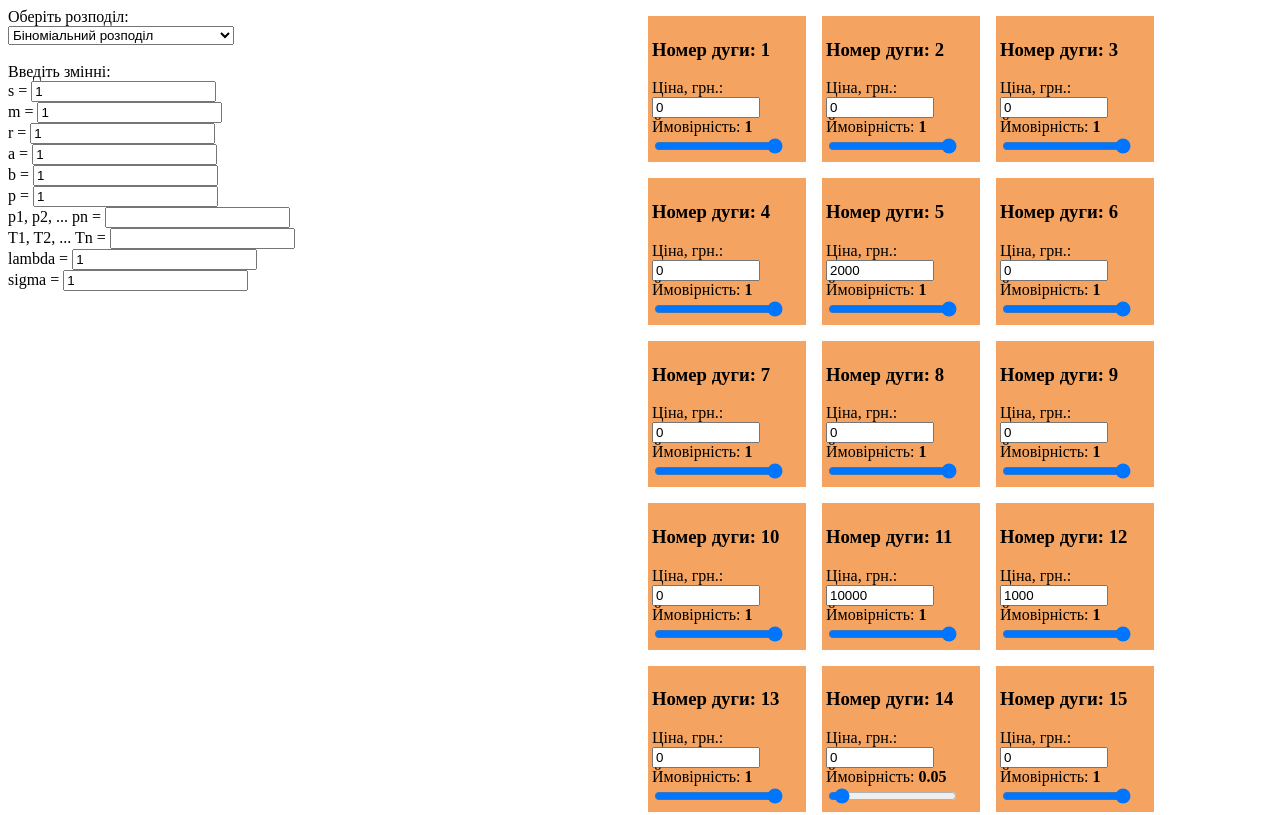
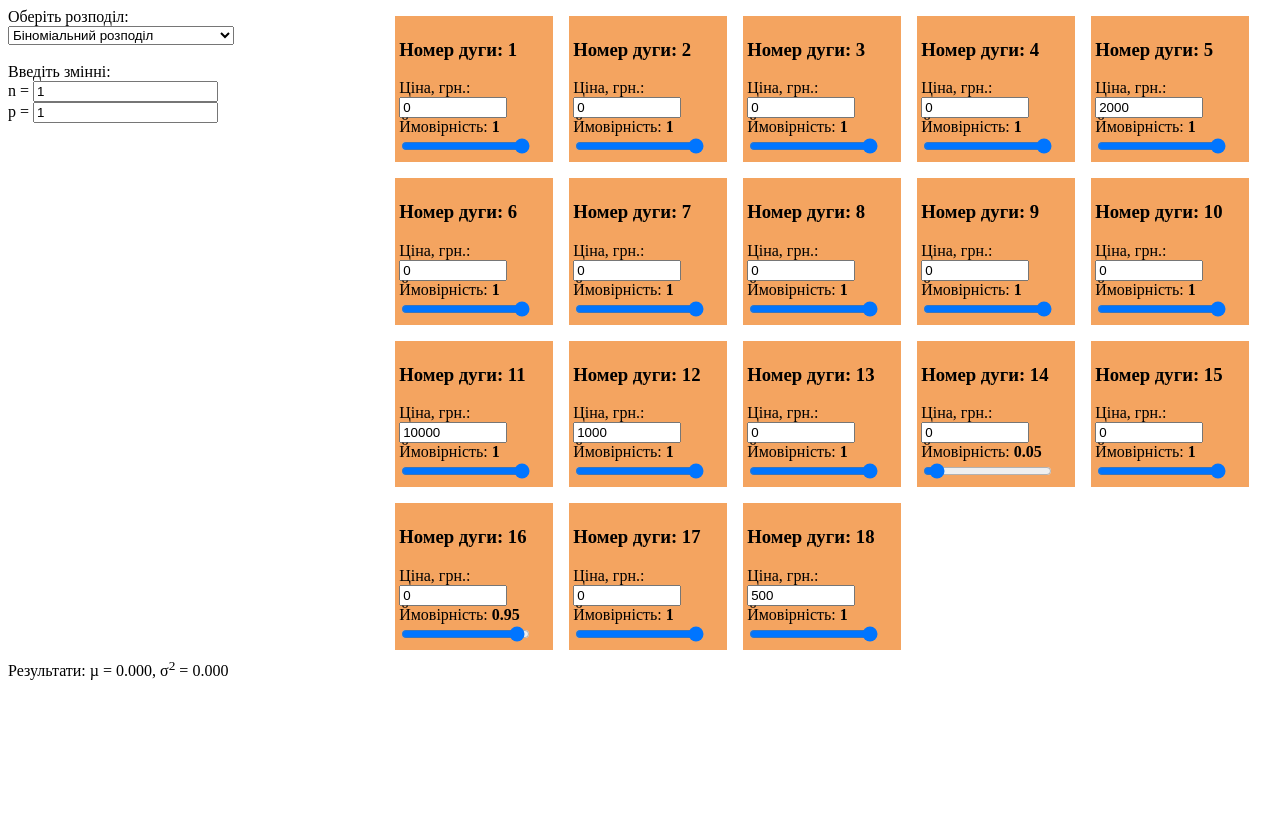
Before and after one commit to Unerty/gert, a Gatsby site: page / in a window 1280 px wide. Shown: the top 815 px of the page. Built offline with nearby package versions, Linux system fonts and the light colour scheme; Gatsby itself is replaced by a stand-in of ours.

Commit message:
Clear unneeded

```diff
--- a/src/pages/index.tsx
+++ b/src/pages/index.tsx
@@ -1,7 +1,8 @@
 import * as React from 'react';
 import Path from '@/components/Path';
 import {
-  BINOMIAL_DISTRIBUTION, CONTINIOUS_UNIFORM_DISTRIBUTION,
+  BINOMIAL_DISTRIBUTION,
+  CONTINIOUS_UNIFORM_DISTRIBUTION,
   DISCRETE_DISTRIBUTION,
   EXPONENTIAL_DISTRIBUTION,
   GAMMA_DISTRIBUTION,
@@ -17,13 +18,12 @@ interface IProps {
 interface IState {
   distribution: string;
   s: number;
+  n: number;
   m: number;
   r: number;
   a: number;
   b: number;
   p: number;
-  pArray: Array<number>;
-  TArray: Array<number>;
   lambda: number;
   sigma: number;
 }
@@ -34,30 +34,52 @@ export default class App extends React.Component<IProps, IState> {
     this.state = {
       distribution: BINOMIAL_DISTRIBUTION,
       s: 1,
+      n: 1,
       m: 1,
       r: 1,
       a: 1,
       b: 1,
       p: 1,
-      pArray: [1],
-      TArray: [1],
       lambda: 1,
-      sigma: 1
+      sigma: 1,
     };
   }
 
   render() {
+
+    const nVisible = (
+      this.state.distribution === BINOMIAL_DISTRIBUTION ||
+      this.state.distribution === NEGATIVE_BINOMIAL_DISTRIBUTION
+    ) ? 'unset' : 'none';
+    const mVisible = this.state.distribution === NORMAL_DISTRIBUTION ? 'unset' : 'none';
+    const rVisible = this.state.distribution === NEGATIVE_BINOMIAL_DISTRIBUTION ? 'unset' : 'none';
+    const aVisible = (
+      this.state.distribution === EXPONENTIAL_DISTRIBUTION ||
+      this.state.distribution === GAMMA_DISTRIBUTION ||
+      this.state.distribution === CONTINIOUS_UNIFORM_DISTRIBUTION
+    ) ? 'unset' : 'none';
+    const bVisible = (
+      this.state.distribution === GAMMA_DISTRIBUTION ||
+      this.state.distribution === CONTINIOUS_UNIFORM_DISTRIBUTION
+    ) ? 'unset' : 'none';
+    const pVisible = (
+      this.state.distribution === BINOMIAL_DISTRIBUTION ||
+      this.state.distribution === GEOMETRICAL_DISTRIBUTION ||
+      this.state.distribution === NEGATIVE_BINOMIAL_DISTRIBUTION
+    ) ? 'unset' : 'none';
+    const lambdaVisible = this.state.distribution === PUASSON_DISTRIBUTION ? 'unset' : 'none';
+    const sigmaVisible = this.state.distribution === NORMAL_DISTRIBUTION ? 'unset' : 'none';
     return (
-      <main style={{display: 'flex'}}>
-        <div style={{width: '50%'}}>
+      <main>
+        <div style={{ display: 'flex' }}>
+          <div style={{ width: '30%' }}>
             {/*<img src={"https://github.com/Unerty/gert/blob/main/static/ris4.png?raw=true"} width={'75%'}/>
         <img src={"https://github.com/Unerty/gert/blob/main/static/ris5.png?raw=true"} width={'25%'}/>*/}
 
             Оберіть розподіл:<br/>
             <select value={this.state.distribution}
-                onChange={event => this.setState({ distribution: event.target.value})}>
+                    onChange={event => this.setState({ distribution: event.target.value })}>
               <option value={BINOMIAL_DISTRIBUTION}>{BINOMIAL_DISTRIBUTION}</option>
-          <option value={DISCRETE_DISTRIBUTION}>{DISCRETE_DISTRIBUTION}</option>
               <option value={EXPONENTIAL_DISTRIBUTION}>{EXPONENTIAL_DISTRIBUTION}</option>
               <option value={GAMMA_DISTRIBUTION}>{GAMMA_DISTRIBUTION}</option>
               <option value={GEOMETRICAL_DISTRIBUTION}>{GEOMETRICAL_DISTRIBUTION}</option>
@@ -67,26 +89,42 @@ export default class App extends React.Component<IProps, IState> {
               <option value={CONTINIOUS_UNIFORM_DISTRIBUTION}>{CONTINIOUS_UNIFORM_DISTRIBUTION}</option>
             </select><br/><br/>
             Введіть змінні: <br/>
-          s = <input value={this.state.s}
-                     onChange={event => this.setState({ s: Number(event.target.value)})}/><br/>
+            {/*s = <input value={this.state.s}
+                     onChange={event => this.setState({ s: Number(event.target.value)})}/><br/>*/}
+            <div style={{ display: nVisible }}>
+              n = <input value={this.state.n}
+                         onChange={event => this.setState({ n: Number(event.target.value) })}/><br/>
+            </div>
+            <div style={{ display: mVisible }}>
               m = <input value={this.state.m}
-                     onChange={event => this.setState({ m: Number(event.target.value)})}/><br/>
+                         onChange={event => this.setState({ m: Number(event.target.value) })}/><br/>
+            </div>
+            <div style={{ display: rVisible }}>
               r = <input value={this.state.r}
-                     onChange={event => this.setState({ r: Number(event.target.value)})}/><br/>
+                         onChange={event => this.setState({ r: Number(event.target.value) })}/><br/>
+            </div>
+            <div style={{ display: aVisible }}>
               a = <input value={this.state.a}
-                     onChange={event => this.setState({ a: Number(event.target.value)})}/><br/>
+                         onChange={event => this.setState({ a: Number(event.target.value) })}/><br/>
+            </div>
+            <div style={{ display: bVisible }}>
               b = <input value={this.state.b}
-                     onChange={event => this.setState({ b: Number(event.target.value)})}/><br/>
+                         onChange={event => this.setState({ b: Number(event.target.value) })}/><br/>
+            </div>
+            <div style={{ display: pVisible }}>
               p = <input value={this.state.p}
-                     onChange={event => this.setState({ p: Number(event.target.value)})}/><br/>
-          p1, p2, ... pn = <input/> <br/>
-          T1, T2, ... Tn = <input/> <br/>
+                         onChange={event => this.setState({ p: Number(event.target.value) })}/><br/>
+            </div>
+            <div style={{ display: lambdaVisible }}>
               lambda = <input value={this.state.lambda}
-                     onChange={event => this.setState({ lambda: Number(event.target.value)})}/><br/>
+                              onChange={event => this.setState({ lambda: Number(event.target.value) })}/><br/>
+            </div>
+            <div style={{ display: sigmaVisible }}>
               sigma = <input value={this.state.sigma}
-                     onChange={event => this.setState({ sigma: Number(event.target.value)})}/><br/>
+                             onChange={event => this.setState({ sigma: Number(event.target.value) })}/><br/>
             </div>
-        <div style={{width: '50%'}}>
+          </div>
+          <div style={{ width: '70%' }}>
             <Path id={1} initialProbability={1} initialAdditiveParameter={0}/>
             <Path id={2} initialProbability={1} initialAdditiveParameter={0}/>
             <Path id={3} initialProbability={1} initialAdditiveParameter={0}/>
@@ -109,6 +147,9 @@ export default class App extends React.Component<IProps, IState> {
             <Path id={17} initialProbability={1} initialAdditiveParameter={0}/>
             <Path id={18} initialProbability={1} initialAdditiveParameter={500}/>
           </div>
+        </div>
+        Результати:
+        µ = 0.000, σ<sup>2</sup> = 0.000
 
       </main>
     );
```
Lines whose indentation alone changed are shown as unchanged.
